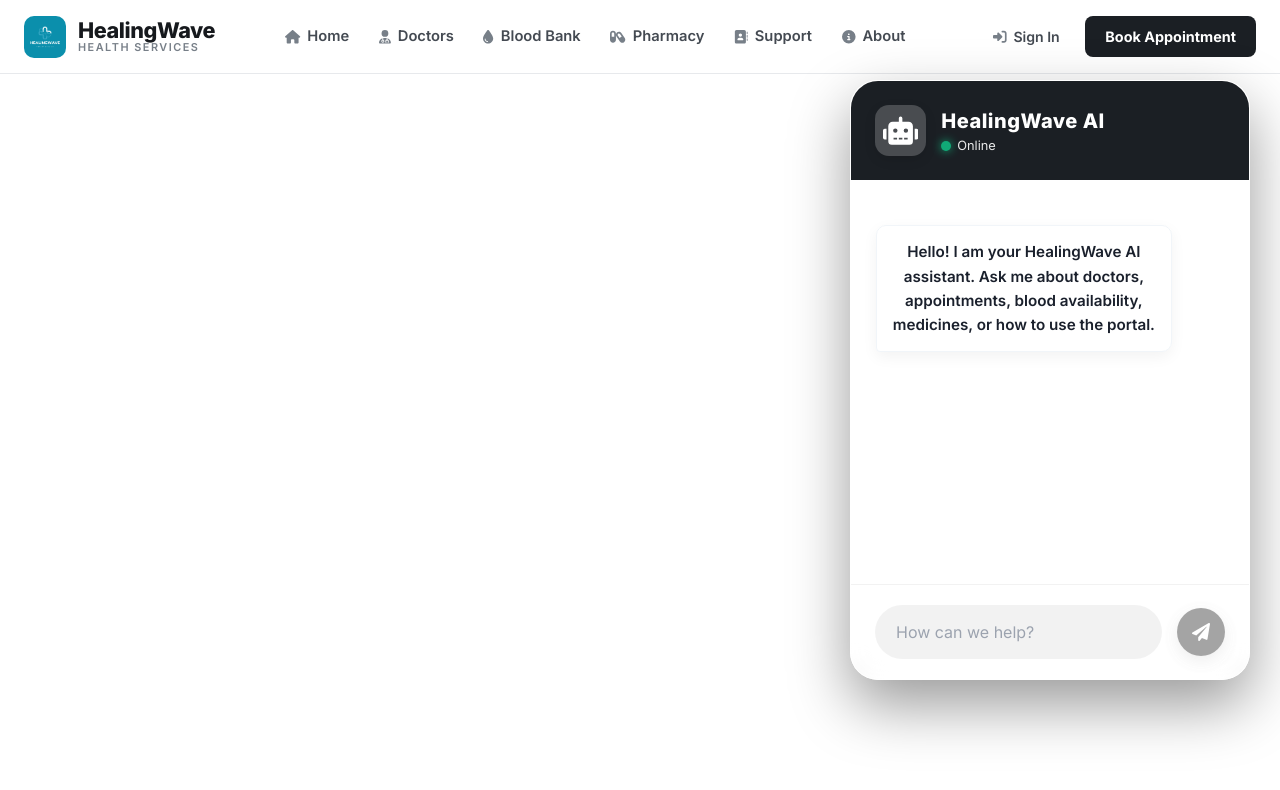
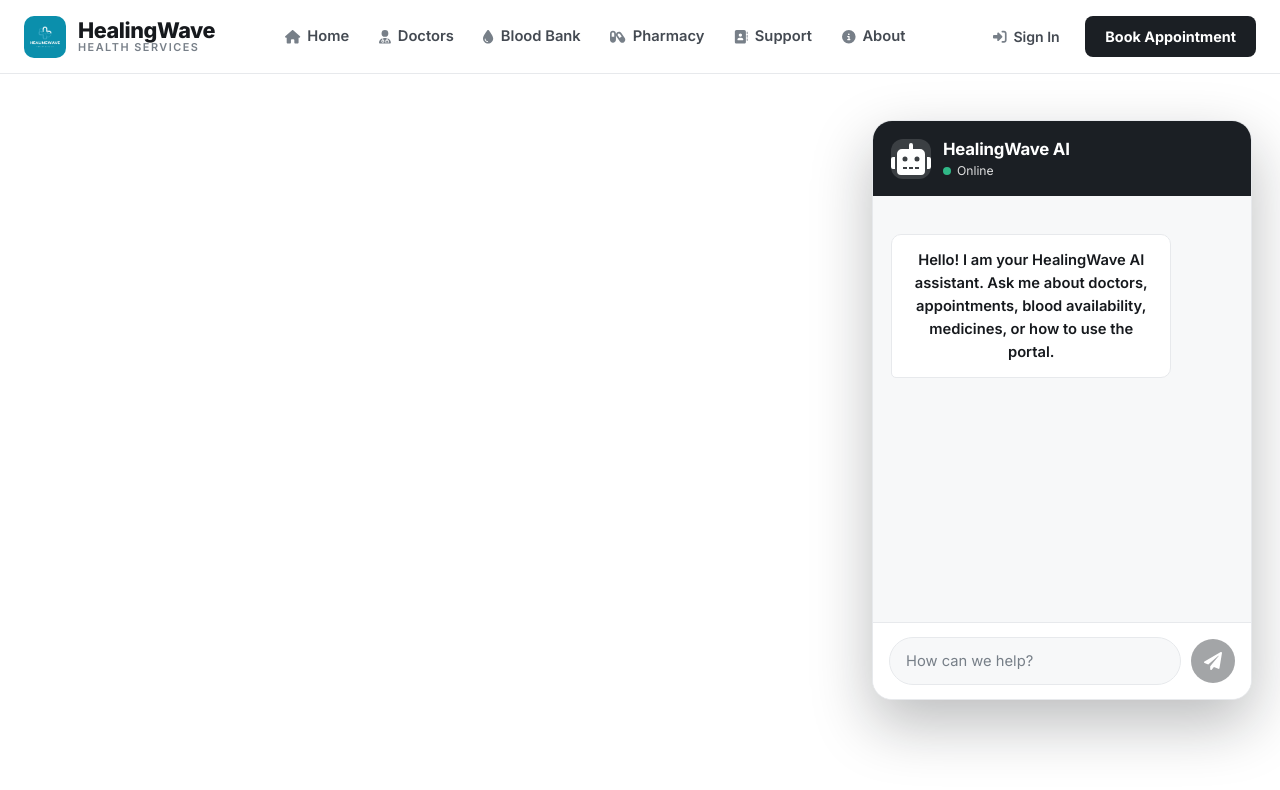
Before and after one commit to mirza-shafi/Hospital_Management_Portal, a React (Create React App) app in the folder FRONTEND/: page /chat-bot in a window 1280 px wide. Shown: the top 790 px of the page. Built offline with nearby package versions, Linux system fonts and the light colour scheme; no server answers; a small style sheet from the web is missing; what pdfmake would draw is missing.

Commit message:
refactor: replace audio assets with mock audio objects and update documentation to reflect new RAG-powered AI and clean UI design

```diff
--- a/FRONTEND/src/components/styles/Chatbot.css
+++ b/FRONTEND/src/components/styles/Chatbot.css
@@ -1,68 +1,62 @@
-/* Modern Premium Chatbot Styling */
+/* HealingWave AI — modern, clean chat UI (light) */
 .chatbox {
-  width: 400px;
-  height: 600px;
-  border-radius: 28px;
-  box-shadow: 0 25px 60px rgba(0, 0, 0, 0.4);
+  width: 380px;
+  height: 580px;
+  max-height: calc(100vh - 120px);
+  border-radius: 20px;
+  box-shadow: 0 24px 60px rgba(16, 19, 23, 0.28);
   overflow: hidden;
-  background: rgba(255, 255, 255, 0.95);
-  backdrop-filter: blur(20px);
+  background: #ffffff;
   display: flex;
   flex-direction: column;
   position: fixed;
-  bottom: 120px;
-  right: 30px;
+  bottom: 100px;
+  right: 28px;
   z-index: 2000;
-  transition: all 0.4s cubic-bezier(0.175, 0.885, 0.32, 1.275);
-  animation: slideUpPremium 0.5s ease-out;
-  border: 1px solid rgba(255, 255, 255, 0.2);
+  border: 1px solid var(--hw-border, #e7e9ec);
+  animation: chatSlideUp 0.32s cubic-bezier(0.22, 1, 0.36, 1);
 }
 
-.chatbox.dark-mode {
-  background: rgba(30, 41, 59, 0.95);
-  border-color: rgba(255, 255, 255, 0.1);
-  box-shadow: 0 30px 80px rgba(0, 0, 0, 0.6);
-}
-
-@keyframes slideUpPremium {
-  from { opacity: 0; transform: translateY(50px) scale(0.95); }
+@keyframes chatSlideUp {
+  from { opacity: 0; transform: translateY(24px) scale(0.98); }
   to { opacity: 1; transform: translateY(0) scale(1); }
 }
 
+/* Header */
 .chatbox-header {
-  background: linear-gradient(135deg, #1b1f24 0%, #1b1f24 100%);
-  color: white;
-  padding: 24px;
-}
-
-.chatbox.dark-mode .chatbox-header {
-  background: linear-gradient(135deg, #1b1f24 0%, #1b1f24 100%);
+  background: var(--hw-primary, #1b1f24);
+  color: #fff;
+  padding: 16px 18px;
 }
 
 .header-info {
   display: flex;
   align-items: center;
-  gap: 15px;
+  gap: 12px;
 }
 
 .bot-icon {
-  font-size: 2.2rem;
-  background: rgba(255, 255, 255, 0.2);
-  padding: 8px;
-  border-radius: 14px;
-  box-shadow: 0 4px 12px rgba(0, 0, 0, 0.1);
+  font-size: 1.3rem;
+  background: rgba(255, 255, 255, 0.14);
+  width: 40px;
+  height: 40px;
+  display: flex;
+  align-items: center;
+  justify-content: center;
+  border-radius: 12px;
+  flex-shrink: 0;
 }
 
 .chatbox-title {
-  font-size: 1.25rem;
-  font-weight: 800;
+  font-size: 1.05rem;
+  font-weight: 700;
   margin: 0;
-  letter-spacing: 0.5px;
+  letter-spacing: -0.2px;
 }
 
 .online-status {
-  font-size: 0.8rem;
-  opacity: 0.9;
+  font-size: 0.76rem;
+  opacity: 0.85;
   display: flex;
   align-items: center;
   gap: 6px;
@@ -70,170 +64,129 @@
 
 .online-status::before {
   content: "";
-  width: 10px;
-  height: 10px;
-  background: #10b981;
+  width: 8px;
+  height: 8px;
+  background: #34d399;
   border-radius: 50%;
-  box-shadow: 0 0 10px #10b981;
   display: inline-block;
 }
 
+.chatbox-dismiss { opacity: 0.85; transition: opacity 0.2s ease; }
+.chatbox-dismiss:hover { opacity: 1; }
+
+/* Body */
 .chatbox-body {
   flex: 1;
   overflow-y: auto;
-  padding: 25px;
+  padding: 18px;
   display: flex;
   flex-direction: column;
-  background: transparent;
-  gap: 12px;
+  gap: 10px;
+  background: var(--hw-bg-subtle, #f7f8f9);
 }
 
-.message-wrapper {
-  display: flex;
-  width: 100%;
-}
+.message-wrapper { display: flex; width: 100%; animation: msgIn 0.25s ease-out; }
+.user-wrapper { justify-content: flex-end; }
+.bot-wrapper { justify-content: flex-start; }
 
-.user-wrapper {
-  justify-content: flex-end;
-}
-
-.bot-wrapper {
-  justify-content: flex-start;
+@keyframes msgIn {
+  from { opacity: 0; transform: translateY(6px); }
+  to { opacity: 1; transform: translateY(0); }
 }
 
 .message {
-  padding: 12px 18px;
-  border-radius: 20px;
-  max-width: 85%;
-  font-size: 0.95rem;
-  line-height: 1.6;
-  box-shadow: 0 5px 15px rgba(0, 0, 0, 0.05);
-  transition: transform 0.2s ease;
-}
-
-.message:hover {
-  transform: scale(1.02);
+  padding: 11px 15px;
+  border-radius: 16px;
+  max-width: 82%;
+  font-size: 0.92rem;
+  line-height: 1.55;
+  word-wrap: break-word;
 }
 
 .message.user {
-  background: linear-gradient(135deg, #1b1f24 0%, #1b1f24 100%);
-  color: white;
-  border-bottom-right-radius: 4px;
+  background: var(--hw-primary, #1b1f24);
+  color: #fff;
+  border-bottom-right-radius: 5px;
 }
 
 .message.bot {
-  background: white;
-  color: #1a202c;
-  border-bottom-left-radius: 4px;
-  border: 1px solid #f1f5f9;
+  background: #ffffff;
+  color: var(--hw-ink, #16191d);
+  border: 1px solid var(--hw-border, #e7e9ec);
+  border-bottom-left-radius: 5px;
 }
 
-.chatbox.dark-mode .message.bot {
-  background: #334155;
-  color: #f1f5f9;
-  border-color: #475569;
-}
-
+/* Footer / input */
 .chatbox-footer {
-  padding: 20px 24px;
-  background: rgba(255, 255, 255, 0.5);
-  backdrop-filter: blur(10px);
-  border-top: 1px solid rgba(0, 0, 0, 0.05);
-}
-
-.chatbox.dark-mode .chatbox-footer {
-  background: rgba(30, 41, 59, 0.5);
-  border-color: rgba(255, 255, 255, 0.05);
+  padding: 14px 16px;
+  background: #ffffff;
+  border-top: 1px solid var(--hw-border, #e7e9ec);
 }
 
 .chatbox-input-container {
   display: flex;
   align-items: center;
-  gap: 15px;
+  gap: 10px;
 }
 
 .chatbox-input {
   flex: 1;
-  background: rgba(0, 0, 0, 0.05);
-  border: 1px solid transparent;
-  padding: 14px 20px;
+  background: var(--hw-bg-subtle, #f7f8f9);
+  border: 1px solid var(--hw-border, #e7e9ec);
+  padding: 12px 16px;
   border-radius: 100px;
-  font-size: 1rem;
-  transition: all 0.3s ease;
-  color: #1a202c;
-}
-
-.chatbox.dark-mode .chatbox-input {
-  background: rgba(255, 255, 255, 0.05);
-  color: #f1f5f9;
-}
-
-.chatbox-input:focus {
-  background: white;
-  border-color: #1b1f24;
-  box-shadow: 0 0 0 4px rgba(99, 102, 241, 0.1);
+  font-size: 0.92rem;
+  transition: border-color 0.2s ease, box-shadow 0.2s ease, background 0.2s ease;
+  color: var(--hw-ink, #16191d);
   outline: none;
 }
 
-.chatbox.dark-mode .chatbox-input:focus {
-  background: #0f172a;
+.chatbox-input::placeholder { color: var(--hw-muted, #777f88); }
+
+.chatbox-input:focus {
+  background: #fff;
+  border-color: var(--hw-primary, #1b1f24);
+  box-shadow: 0 0 0 3px rgba(16, 19, 23, 0.1);
 }
 
 .chatbox-send-icon {
-  width: 48px;
-  height: 48px;
-  background: linear-gradient(135deg, #1b1f24 0%, #1b1f24 100%);
-  color: white;
+  width: 44px;
+  height: 44px;
+  background: var(--hw-primary, #1b1f24);
+  color: #fff;
   border-radius: 50%;
   display: flex;
   align-items: center;
   justify-content: center;
   cursor: pointer;
-  transition: all 0.3s cubic-bezier(0.175, 0.885, 0.32, 1.275);
+  transition: background 0.2s ease, transform 0.2s ease;
   flex-shrink: 0;
   border: none;
-  box-shadow: 0 5px 15px rgba(99, 102, 241, 0.3);
 }
 
-.chatbox-send-icon:hover:not(:disabled) {
-  transform: scale(1.1) rotate(-10deg);
-  box-shadow: 0 8px 20px rgba(99, 102, 241, 0.4);
-}
+.chatbox-send-icon:hover:not(:disabled) { background: var(--hw-primary-dark, #0c0e11); transform: translateY(-1px); }
+.chatbox-send-icon:disabled { opacity: 0.4; cursor: not-allowed; }
 
-.chatbox-send-icon:disabled {
-  opacity: 0.4;
-  cursor: not-allowed;
-  filter: grayscale(1);
-}
+/* Scrollbar */
+.chatbox-body::-webkit-scrollbar { width: 6px; }
+.chatbox-body::-webkit-scrollbar-thumb { background: #d7dbe0; border-radius: 10px; }
+.chatbox-body::-webkit-scrollbar-track { background: transparent; }
 
-/* Custom Scrollbar */
-.chatbox-body::-webkit-scrollbar {
-  width: 6px;
-}
-
-.chatbox-body::-webkit-scrollbar-thumb {
-  background: #e2e8f0;
-  border-radius: 10px;
-}
-
-.chatbox.dark-mode .chatbox-body::-webkit-scrollbar-thumb {
-  background: #475569;
-}
-
-
-/* AI chat link + typing indicator */
+/* Links inside bot messages */
 .chatbox-body .message.bot .chat-link {
-  color: #16191d;
+  color: var(--hw-primary, #1b1f24);
   font-weight: 700;
   text-decoration: underline;
   cursor: pointer;
 }
 .chatbox-body .message.bot .chat-link:hover { color: #000; }
 
+/* Typing indicator */
 .typing-indicator {
   display: inline-flex !important;
   align-items: center;
   gap: 5px;
+  padding: 13px 16px !important;
 }
 .typing-indicator span {
   width: 7px;
@@ -250,3 +203,13 @@
   0%, 80%, 100% { transform: scale(0.7); opacity: 0.4; }
   40% { transform: scale(1); opacity: 1; }
 }
+
+/* Responsive: near-fullscreen on small devices */
+@media (max-width: 480px) {
+  .chatbox {
+    width: calc(100vw - 24px);
+    height: calc(100vh - 110px);
+    right: 12px;
+    bottom: 90px;
+  }
+}
--- a/FRONTEND/src/features/blood-bank/components/BloodDonor.js
+++ b/FRONTEND/src/features/blood-bank/components/BloodDonor.js
@@ -2,15 +2,13 @@ import React, { useState } from 'react';
 import axios from 'axios';
 import 'bulma/css/bulma.min.css';
 import '../../../components/styles/BloodDonor.css';
-import successSoundFile from '../../../assets/success.mp3';
-import errorSoundFile from '../../../assets/error.mp3';
 import { Helmet } from 'react-helmet';
 import { useNavigate } from 'react-router-dom';
 import { FontAwesomeIcon } from '@fortawesome/react-fontawesome';
 import { faArrowLeft } from '@fortawesome/free-solid-svg-icons';
 
-const successSound = new Audio(successSoundFile);
-const errorSound = new Audio(errorSoundFile);
+const successSound = ({ play: () => Promise.resolve(), pause: () => {}, currentTime: 0, volume: 1 });
+const errorSound = ({ play: () => Promise.resolve(), pause: () => {}, currentTime: 0, volume: 1 });
 
 const BloodDonor = () => {
   const navigate = useNavigate();
--- a/FRONTEND/src/features/blood-bank/components/BloodRecipient.js
+++ b/FRONTEND/src/features/blood-bank/components/BloodRecipient.js
@@ -2,16 +2,14 @@ import React, { useState, useEffect } from 'react';
 import 'bulma/css/bulma.min.css';
 import '../../../components/styles/BloodRecipient.css';
 import axios from 'axios';
-import successSoundFile from '../../../assets/success.mp3';
-import errorSoundFile from '../../../assets/error.mp3';
 import { Helmet } from 'react-helmet';
 import { useNavigate, useLocation } from 'react-router-dom';
 import { storage } from '../../../utils/storage';
 import { FontAwesomeIcon } from '@fortawesome/react-fontawesome';
 import { faArrowLeft } from '@fortawesome/free-solid-svg-icons';
 
-const successSound = new Audio(successSoundFile);
-const errorSound = new Audio(errorSoundFile);
+const successSound = ({ play: () => Promise.resolve(), pause: () => {}, currentTime: 0, volume: 1 });
+const errorSound = ({ play: () => Promise.resolve(), pause: () => {}, currentTime: 0, volume: 1 });
 
 const BloodRecipient = () => {
   const navigate = useNavigate();
--- a/FRONTEND/src/features/clinic/components/BookCabin.js
+++ b/FRONTEND/src/features/clinic/components/BookCabin.js
@@ -1,12 +1,10 @@
 import React, { useState, useEffect } from 'react';
 import axios from 'axios';
 import '../../../components/styles/BookCabin.css';
-import successSoundFile from '../../../assets/success.mp3';
-import errorSoundFile from '../../../assets/error.mp3';
 import { Helmet } from 'react-helmet';
 
-const successSound = new Audio(successSoundFile);
-const errorSound = new Audio(errorSoundFile);
+const successSound = ({ play: () => Promise.resolve(), pause: () => {}, currentTime: 0, volume: 1 });
+const errorSound = ({ play: () => Promise.resolve(), pause: () => {}, currentTime: 0, volume: 1 });
 
 const BookCabin = () => {
   const [formData, setFormData] = useState({
--- a/FRONTEND/src/features/clinic/components/BookWard.js
+++ b/FRONTEND/src/features/clinic/components/BookWard.js
@@ -1,12 +1,10 @@
 import React, { useState, useEffect } from 'react';
 import axios from 'axios';
 import '../../../components/styles/BookWard.css';
-import successSoundFile from '../../../assets/success.mp3';
-import errorSoundFile from '../../../assets/error.mp3';
 import { Helmet } from 'react-helmet';
 
-const successSound = new Audio(successSoundFile);
-const errorSound = new Audio(errorSoundFile);
+const successSound = ({ play: () => Promise.resolve(), pause: () => {}, currentTime: 0, volume: 1 });
+const errorSound = ({ play: () => Promise.resolve(), pause: () => {}, currentTime: 0, volume: 1 });
 const BookWard = () => {
   const [formData, setFormData] = useState({
     wardType: '',
--- a/FRONTEND/src/features/clinic/components/TestService.js
+++ b/FRONTEND/src/features/clinic/components/TestService.js
@@ -3,11 +3,9 @@ import axios from 'axios';
 import '../../../components/styles/TestService.css';
 import 'bootstrap/dist/css/bootstrap.min.css';
 import Pagination from 'react-js-pagination';
-import successSoundFile from '../../../assets/success.mp3';
-import errorSoundFile from '../../../assets/error.mp3';
 import { Helmet } from 'react-helmet';
-const successSound = new Audio(successSoundFile);
-const errorSound = new Audio(errorSoundFile);
+const successSound = ({ play: () => Promise.resolve(), pause: () => {}, currentTime: 0, volume: 1 });
+const errorSound = ({ play: () => Promise.resolve(), pause: () => {}, currentTime: 0, volume: 1 });
 
 const TestService = () => {
   const [items, setItems] = useState([]);
--- a/FRONTEND/src/features/doctor/components/prescriptions/PrescriptionForm.js
+++ b/FRONTEND/src/features/doctor/components/prescriptions/PrescriptionForm.js
@@ -5,12 +5,10 @@ import { prescriptionPDF } from '../../../shared/components/utils/PDFGenerator';
 import '../../../../components/styles/PrescriptionForm.css';
 import { FontAwesomeIcon } from '@fortawesome/react-fontawesome';
 import { faPaperPlane, faDownload } from '@fortawesome/free-solid-svg-icons';
-import successSoundFile from '../../../../assets/success.mp3';
-import errorSoundFile from '../../../../assets/error.mp3';
 import { Helmet } from 'react-helmet';
 
-const successSound = new Audio(successSoundFile);
-const errorSound = new Audio(errorSoundFile);
+const successSound = ({ play: () => Promise.resolve(), pause: () => {}, currentTime: 0, volume: 1 });
+const errorSound = ({ play: () => Promise.resolve(), pause: () => {}, currentTime: 0, volume: 1 });
 
 const PrescriptionForm = () => {
   const [formData, setFormData] = useState({
--- a/FRONTEND/src/features/patient/components/appointments/AppointmentForm.js
+++ b/FRONTEND/src/features/patient/components/appointments/AppointmentForm.js
@@ -5,11 +5,9 @@ import { Helmet } from 'react-helmet';
 import { FontAwesomeIcon } from '@fortawesome/react-fontawesome';
 import { faCalendarCheck, faUser, faEnvelope, faPhone, faClock, faStethoscope, faBuilding } from '@fortawesome/free-solid-svg-icons';
 import { storage } from '../../../../utils/storage';
-import successSoundFile from '../../../../assets/success.mp3';
-import errorSoundFile from '../../../../assets/error.mp3';
 
-const successSound = new Audio(successSoundFile);
-const errorSound = new Audio(errorSoundFile);
+const successSound = ({ play: () => Promise.resolve(), pause: () => {}, currentTime: 0, volume: 1 });
+const errorSound = ({ play: () => Promise.resolve(), pause: () => {}, currentTime: 0, volume: 1 });
 
 const AppointmentForm = () => {
     const location = useLocation();
--- a/FRONTEND/src/features/pharmacy/components/BuyMedicine.js
+++ b/FRONTEND/src/features/pharmacy/components/BuyMedicine.js
@@ -2,14 +2,12 @@
 import React, { useState, useEffect } from 'react';
 import axios from 'axios';
 import '../../../components/styles/BuyMedicine.css';
-import successSoundFile from '../../../assets/success.mp3';
-import errorSoundFile from '../../../assets/error.mp3';
 import { FaSearch, FaArrowLeft, FaPlus, FaMinus, FaShoppingCart } from 'react-icons/fa';
 import { Link } from 'react-router-dom';
 import { Helmet } from 'react-helmet';
 
-const successSound = new Audio(successSoundFile);
-const errorSound = new Audio(errorSoundFile);
+const successSound = ({ play: () => Promise.resolve(), pause: () => {}, currentTime: 0, volume: 1 });
+const errorSound = ({ play: () => Promise.resolve(), pause: () => {}, currentTime: 0, volume: 1 });
 
 const BuyMedicine = () => {
   const [medicines, setMedicines] = useState([]);
--- a/FRONTEND/src/features/shared/components/utils/Chatbot.js
+++ b/FRONTEND/src/features/shared/components/utils/Chatbot.js
@@ -4,7 +4,6 @@ import '../../../../components/styles/Chatbot.css';
 import { FaPaperPlane, FaRobot, FaTimes } from 'react-icons/fa';
 import { Helmet } from 'react-helmet';
 import { useNavigate } from 'react-router-dom';
-import messageSound from '../../../../assets/message.wav';
 
 // Escape HTML then render a safe subset of markdown: links, bold, line breaks.
 const escapeHtml = (s) =>
@@ -66,7 +65,7 @@ const Chatbot = ({ onClose }) => {
       const response = await axios.post('/api/chatbot/chat', { message: outgoing, history });
       const botMessage = { sender: 'bot', text: response.data.response };
       setMessages((prev) => [...prev, botMessage]);
-      try { new Audio(messageSound).play().catch(() => {}); } catch (e) {}
+      try { ({ play: () => Promise.resolve(), pause: () => {}, currentTime: 0, volume: 1 }).play().catch(() => {}); } catch (e) {}
     } catch (error) {
       setMessages((prev) => [...prev, { sender: 'bot', text: 'I am having trouble connecting. Please try again in a moment.' }]);
     } finally {
```
Also changed, not shown: 1 other file (tests, documents, lock files or other folders).
